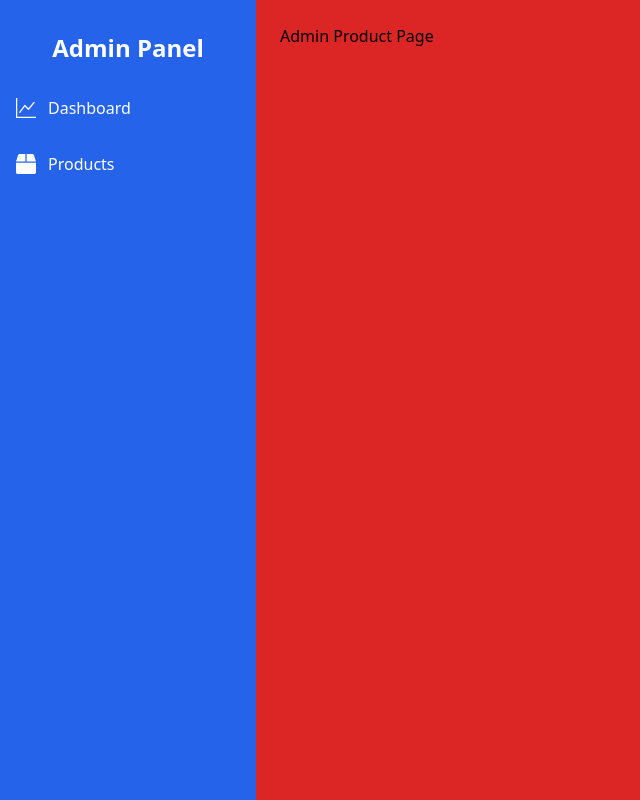
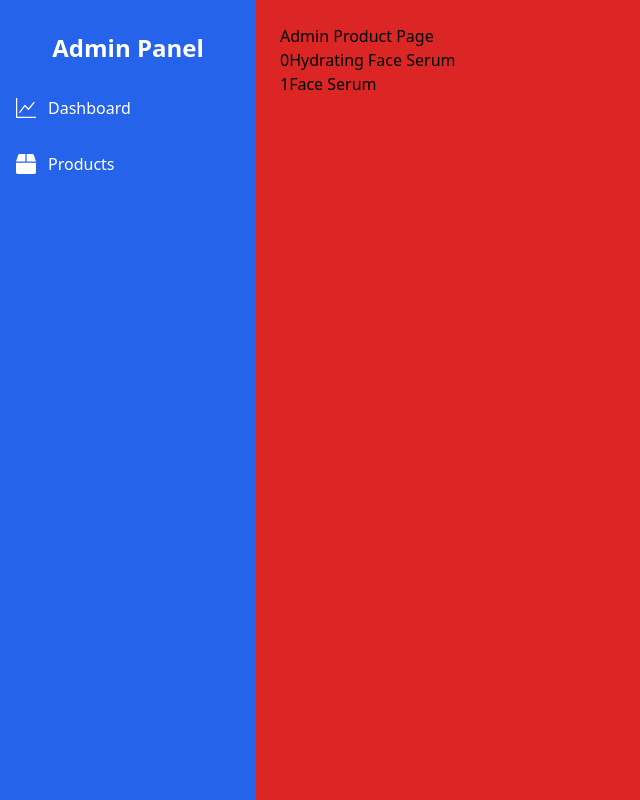
Before and after one commit to damindisamaranayaka/cbc-frontend, a React (Vite) app: page /admin/products in a window 1280 px wide. Shown: the whole page, without its empty margins (0-640 px from the left). Built offline with nearby package versions, Linux system fonts and the light colour scheme; no server answers.

Commit message:
add useEffect and map

```diff
--- a/src/pages/admin/adminProductPage.jsx
+++ b/src/pages/admin/adminProductPage.jsx
@@ -1,15 +1,13 @@
-import axios from "axios"
-import { useState } from "react"
-export default function AdminProductPage(){
+import axios from "axios";
+import { useEffect, useState } from "react";
 
-    const [products, setProducts]= useState([ {
+export default function AdminProductPage() {
+    const [products, setProducts] = useState([
+        {
             "_id": "67a20fccde23b48d73532df2",
             "productId": "B2001",
             "productName": "Hydrating Face Serum",
-        "altName": [
-            "Moisturizing Serum",
-            "Glow Boost Serum"
-        ],
+            "altName": ["Moisturizing Serum", "Glow Boost Serum"],
             "image": "https://example.com/images/face-serum.jpg",
             "price": 29.99,
             "lastPrice": 39.99,
@@ -20,25 +18,53 @@ export default function AdminProductPage(){
         {
             "_id": "67a21047de23b48d73532df8",
             "productId": "B2002",
-        "productName": " Face Serum",
-        "altName": [
-            "Moisturizing Serum",
-            "Glow Boost Serum"
-        ],
+            "productName": "Face Serum",
+            "altName": ["Moisturizing Serum", "Glow Boost Serum"],
             "image": "https://example.com/images/face-serum.jpg",
             "price": 29.99,
             "lastPrice": 39.99,
             "stock": 100,
             "description": "A lightweight, fast-absorbing face serum enriched with hyaluronic acid and vitamin C for deep hydration and a radiant glow.",
             "__v": 0
-    }])
-console.log(products)
+        }
+    ]);
+
+    useEffect(() => {
+        axios.get("http://localhost:4000/api/products")
+            .then((res) => {
+                console.log("Fetched Products:", res.data);
+                setProducts(res.data);
+            })
+            .catch((error) => {
+                console.error("Error fetching products:", error);
+            });
+    }, []);
+
+    useEffect(() => {
+        console.log({
+            discountTitle: "Summer Sale",
+            firstProduct: products.length > 0 ? products[0] : "No products available"
+        });
+    }, [products]); // Logs updated products after fetching
+
+    return (
+        <div>
+            <h1>Admin Product Page</h1>
+            {
+                products.map(
+                    (product,index)=>{
+                        return(
+                            <div key={product._id}>
+                                {index}
+                                {product.productName}
+                                </div>
+                        )
+                    }
+                )
+            }
+            </div>
 
 
-    axios.get("http://localhost:4000/api/products").then((res)=>{
-        console.log(res)
-    })
-    return(
-        <div>Admin Product Page</div>
-    )
+
+    );
 }
```
Lines whose indentation alone changed are shown as unchanged.
